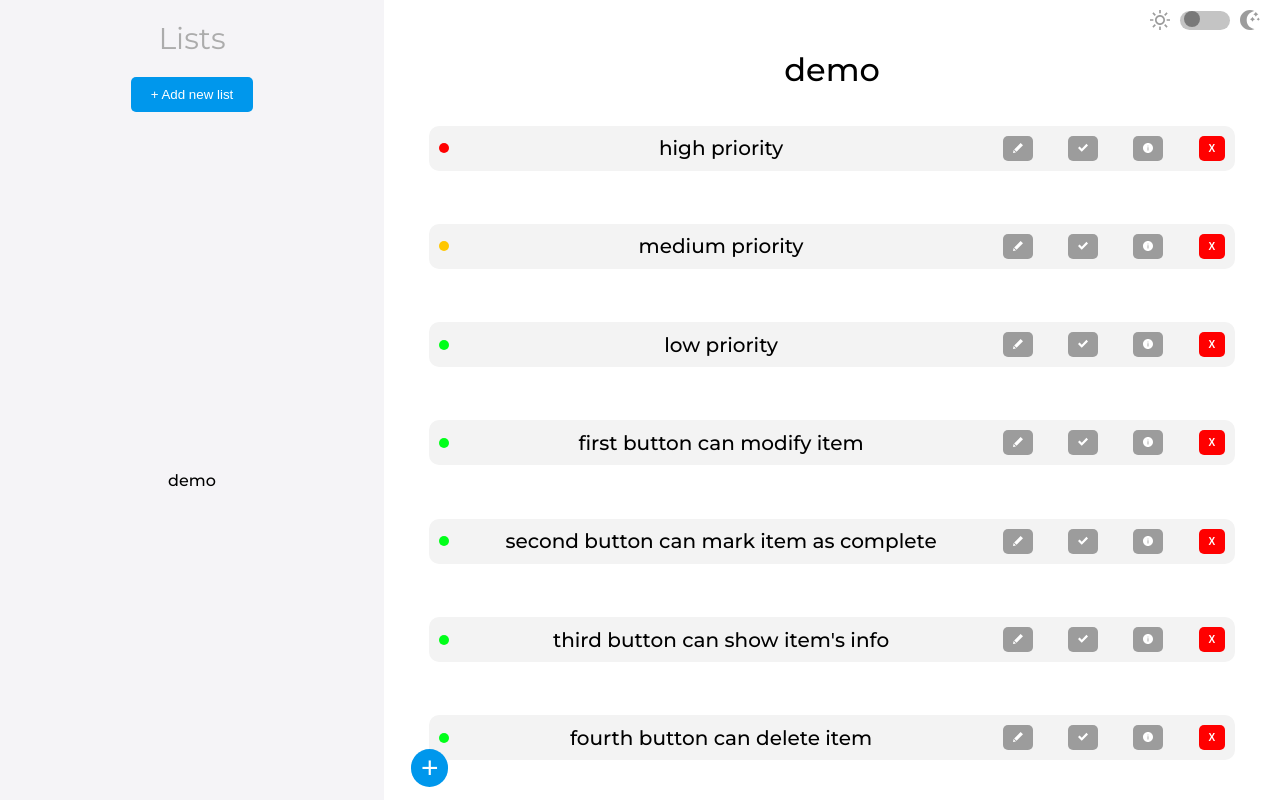
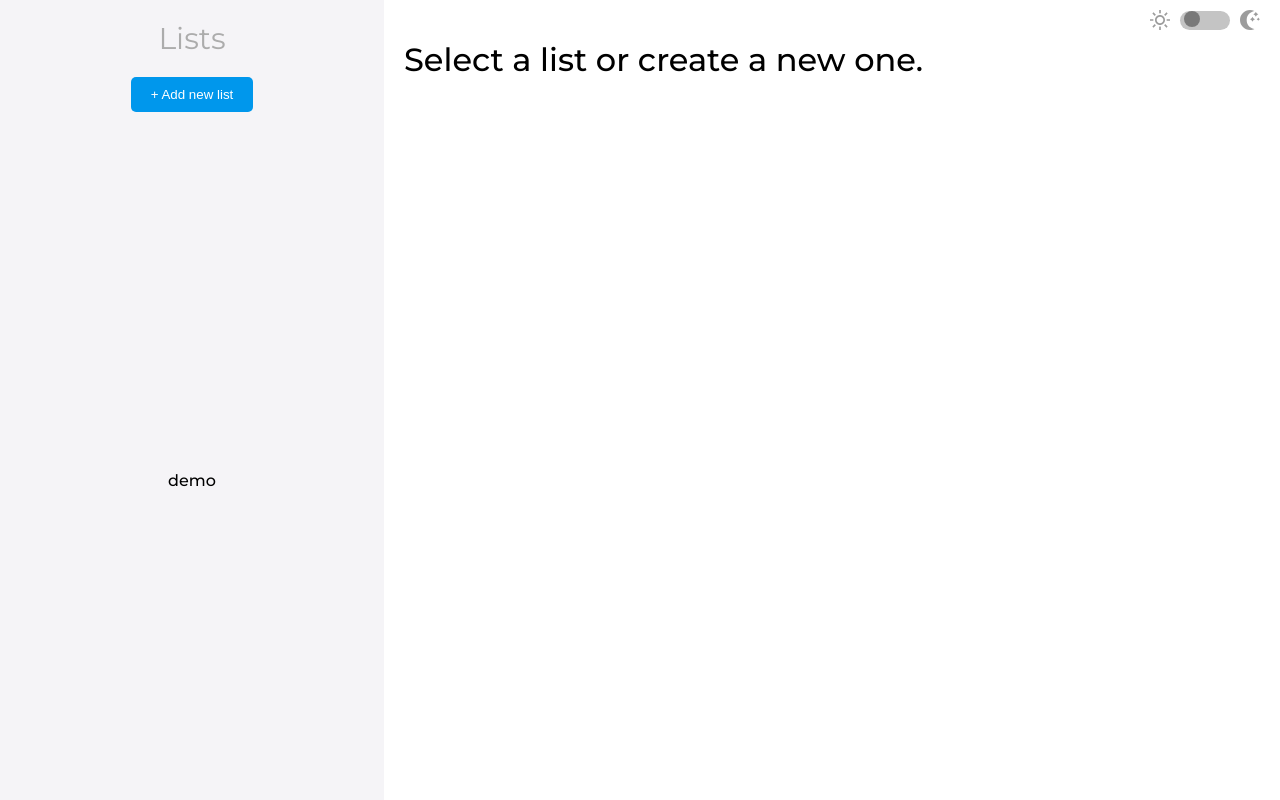
Before and after one commit to FraCav99/To-P-Do, a website with bundled scripts: page dist/index.html in a window 1280 px wide. Built offline with nearby package versions, Linux system fonts and the light colour scheme.

Commit message:
Fix some ui issues and modify stylesheets

```diff
--- a/src/controller.js
+++ b/src/controller.js
@@ -203,55 +203,53 @@ export default function controller(view, model) {
     model.addTodo(
         'demo',
         'high priority',
-        '31-12-2020',
+        '2020-12-31',
         'high',
         'this item has high priority'
     );
     model.addTodo(
         'demo',
         'medium priority',
-        '31-12-2020',
+        '2020-12-31',
         'medium',
         'this item has medium priority'
     );
     model.addTodo(
         'demo',
         'low priority',
-        '31-12-2020',
+        '2020-12-31',
         'low',
         'this item has low priority'
     );
     model.addTodo(
         'demo',
         'first button can modify item',
-        '31-12-2020',
+        '2020-12-31',
         'low',
         'this item has low priority'
     );
     model.addTodo(
         'demo',
         'second button can mark item as complete',
-        '31-12-2020',
+        '2020-12-31',
         'low',
         'this item has low priority'
     );
     model.addTodo(
         'demo',
         'third button can show item\'s info',
-        '31-12-2020',
+        '2020-12-31',
         'low',
         'this item has low priority'
     );
     model.addTodo(
         'demo',
         'fourth button can delete item',
-        '31-12-2020',
+        '2020-12-31',
         'low',
         'this item has low priority'
     );
 
     // Display the list
     view.createListDiv(DOM.listsContainer);
-    view.showTodos('demo', DOM.listItemsContainer, DOM.listTitle);
-    DOM.addNewItemBtn.classList.remove('visible');
 }
--- a/src/view.js
+++ b/src/view.js
@@ -170,7 +170,7 @@ export default function view() {
             clearListContainer(listContainer);
             const par = document.createElement('p');
             par.style.textAlign = 'center';
-            par.textContent = 'Add new todo(s) from the button below';
+            par.textContent = 'Add new todo(s) from the button above';
             listContainer.append(par);
             listTitle.textContent = selectList;
         }
```
Also changed, not shown: dist/index.html, dist/main.js, dist/scss/_current-list-container.scss, dist/scss/dark-mode.css, dist/scss/main.css, 1 other file.
